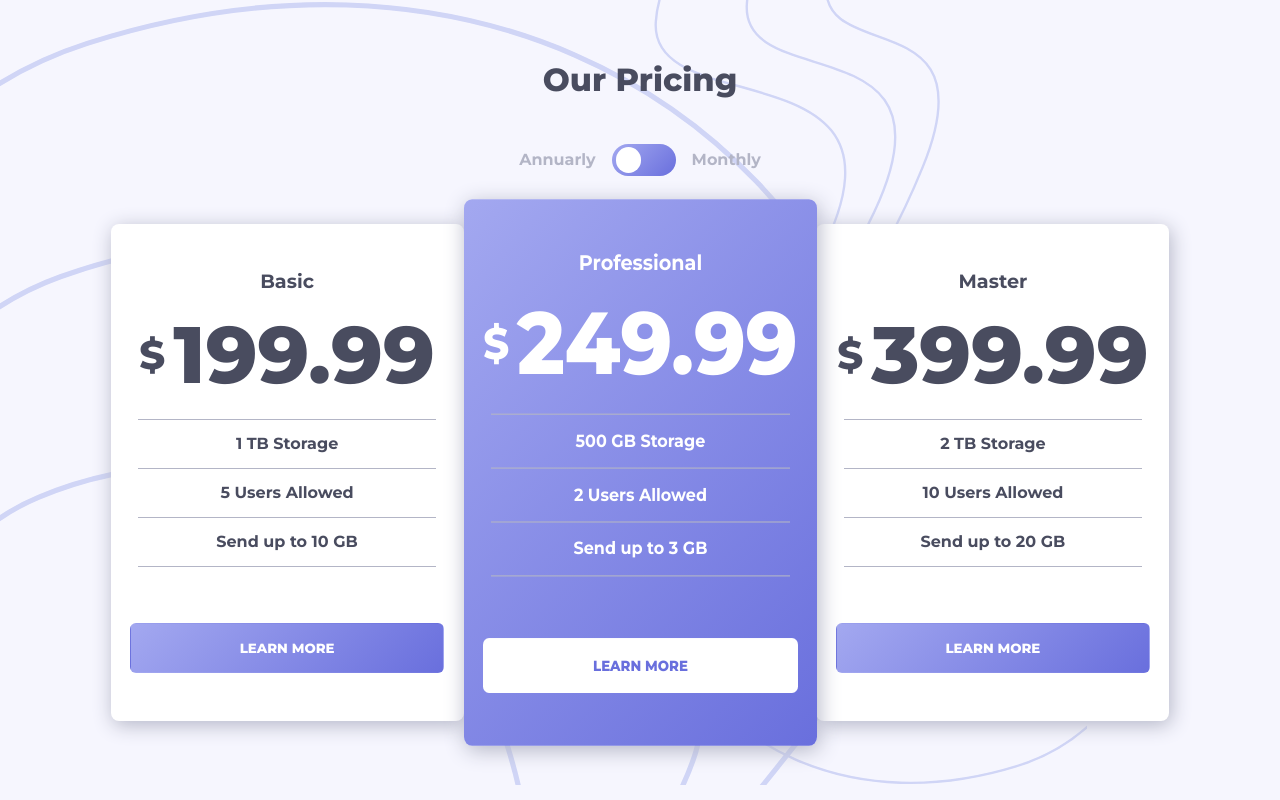
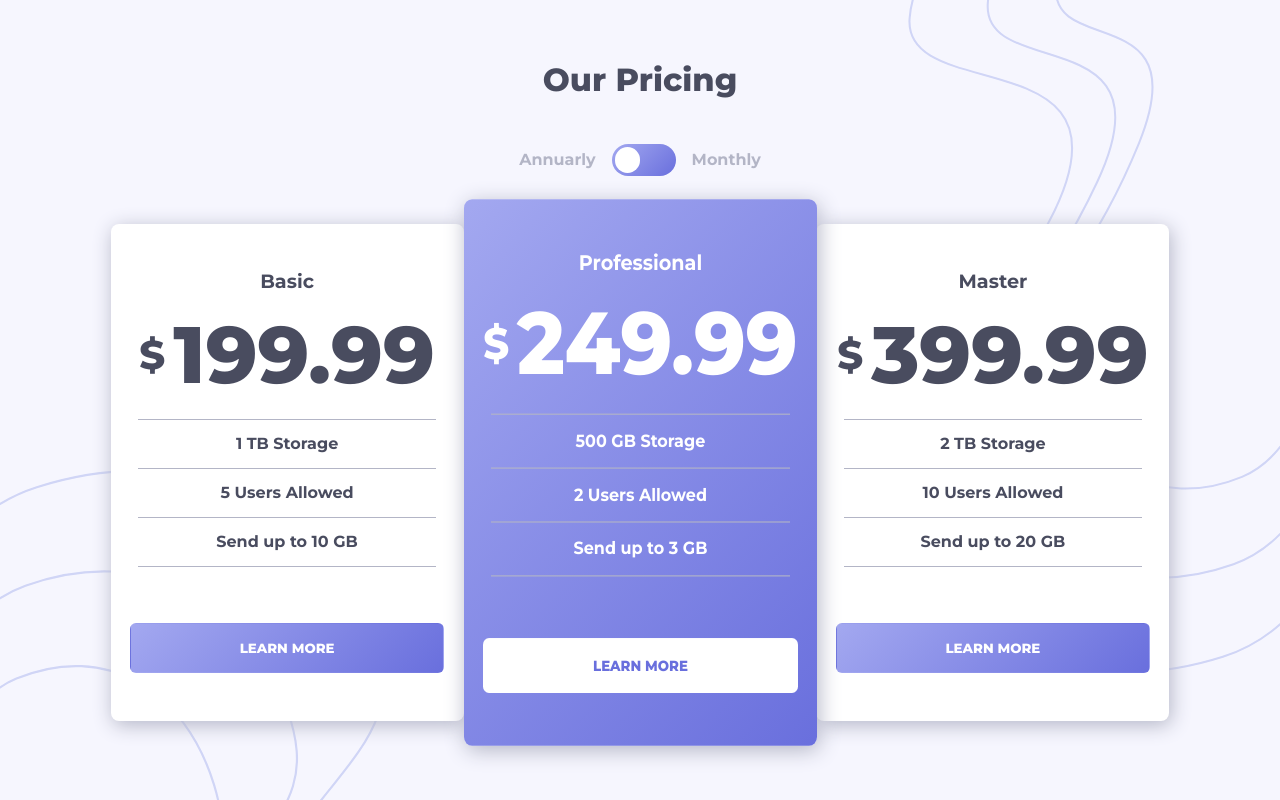
Before and after one commit to demic-dev/Pricing-with-switch, a plain HTML site: page index.html in a window 1280 px wide. Drawn offline with Linux system fonts and the light colour scheme; files whose address does not match are found by name.

Commit message:
fixed responsive

```diff
--- a/style.css
+++ b/style.css
@@ -6,6 +6,11 @@
     hsl(237, 63%, 64%),
     hsl(236, 72%, 79%) 100%
   );
+}
+
+html {
+  height: 100%;
+  width: 100%;
 }
 
 body {
@@ -69,7 +74,7 @@ main {
 
   background: #fff;
 
-  left: 4px;
+  left: 3px;
   top: 3px;
 
   transition: transform 0.4s ease-in;
@@ -91,6 +96,7 @@ main {
 }
 
 .card {
+  width: 100%;
   padding: 3rem 1.2rem;
 
   display: grid;
@@ -114,6 +120,15 @@ main {
 
   .card-container > .main {
     transform: scaleY(1.1);
+  }
+
+  .card {
+    width: auto;
+  }
+
+  body {
+    background-position: top right, bottom left;
+    background-size: 24rem, 24rem;
   }
 }
 
```
